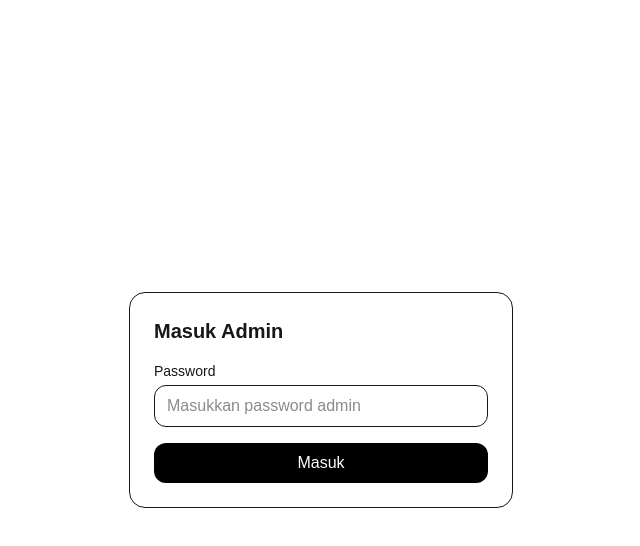
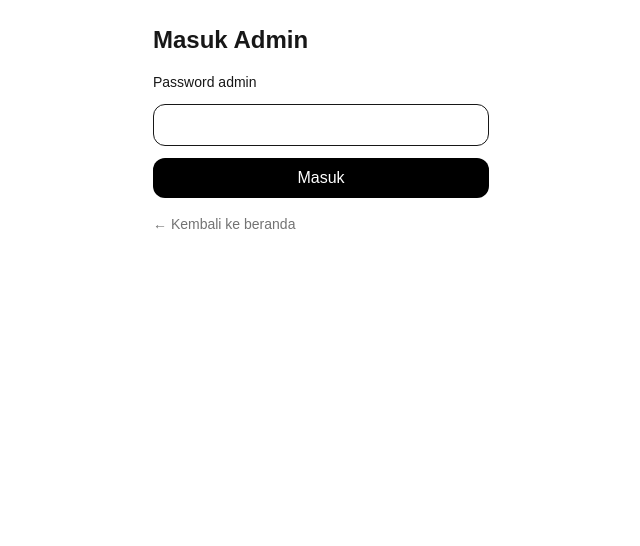
Before and after one commit to mulawarman-admin/museum-mulawarman, a Next.js app: page /login in a window 1280 px wide. Shown: the top 546 px of the page, without its empty margins (319-959 px from the left). Built offline with nearby package versions, Linux system fonts and the light colour scheme.

Commit message:
fix login page and form

```diff
--- /dev/null
+++ b/src/app/login/loginForm.tsx
@@ -0,0 +1,42 @@
+"use client";
+
+import { useState } from "react";
+import Link from "next/link";
+
+export default function LoginForm({ next }: { next: string }) {
+  const [loading, setLoading] = useState(false);
+
+  return (
+    <main className="mx-auto max-w-sm p-6 space-y-4">
+      <h1 className="text-2xl font-bold">Masuk Admin</h1>
+
+      <form
+        action="/api/login"
+        method="POST"
+        onSubmit={() => setLoading(true)}
+        className="space-y-3"
+      >
+        <input type="hidden" name="next" value={next} />
+
+        <label className="block text-sm">Password admin</label>
+        <input
+          name="password"
+          type="password"
+          className="w-full rounded-xl border px-3 py-2"
+          required
+        />
+
+        <button
+          className="w-full rounded-xl bg-black py-2 text-white disabled:opacity-60"
+          disabled={loading}
+        >
+          {loading ? "Memproses…" : "Masuk"}
+        </button>
+      </form>
+
+      <div className="text-sm text-neutral-500">
+        ← <Link href="/">Kembali ke beranda</Link>
+      </div>
+    </main>
+  );
+}
--- a/src/app/login/page.tsx
+++ b/src/app/login/page.tsx
@@ -1,51 +1,12 @@
-"use client";
+import LoginForm from "./loginForm";
 
-import { useSearchParams } from "next/navigation";
-import { useState } from "react";
+export default async function LoginPage({
+  searchParams,
+}: {
+  searchParams: Promise<{ next?: string }>;
+}) {
+  const sp = await searchParams;
+  const next = sp?.next ?? "/admin";
 
-export default function LoginPage() {
-  const sp = useSearchParams();
-  const next = sp.get("next") || "/admin";
-  const err = sp.get("err") === "1";
-  const [pw, setPw] = useState("");
-
-  return (
-    <main className="min-h-screen flex items-center justify-center p-6">
-      <form
-        method="POST"
-        action="/api/login"
-        className="w-full max-w-sm border rounded-2xl p-6 bg-white space-y-4"
-      >
-        <h1 className="text-xl font-bold">Masuk Admin</h1>
-
-        {err && (
-          <div className="text-sm text-red-600">
-            Password salah. Coba lagi.
-          </div>
-        )}
-
-        <input type="hidden" name="next" value={next} />
-
-        <div>
-          <label className="text-sm block mb-1">Password</label>
-          <input
-            name="password"
-            type="password"
-            value={pw}
-            onChange={(e) => setPw(e.target.value)}
-            className="w-full rounded-xl border px-3 py-2"
-            placeholder="Masukkan password admin"
-            required
-          />
-        </div>
-
-        <button
-          className="w-full rounded-xl bg-black text-white py-2"
-          type="submit"
-        >
-          Masuk
-        </button>
-      </form>
-    </main>
-  );
+  return <LoginForm next={next} />;
 }
--- a/src/app/page.tsx
+++ b/src/app/page.tsx
@@ -1,8 +1,8 @@
 export default function HomePage() {
   return (
     <main
-      className="min-h-screen flex flex-col items-left justify-left bg-cover bg-left text-white"
-      style={{ backgroundImage: "url('/museum_mulawarman_1200.jpg')" }}
+      className="min-h-screen flex flex-col items-left justify-left bg-cover bg-left text-black"
+      style={{ backgroundImage: "url('/museumm.jpg')" }}
     >
       <div className="bg-opacity-50 p-8 rounded-lg text-left">
         <h1 className="text-4xl font-bold mb-4">Selamat Datang di</h1>
@@ -13,13 +13,13 @@ export default function HomePage() {
         <div className="flex gap-4">
           <a
             href="/koleksi"
-            className="px-6 py-3 bg-white text-black rounded-lg hover:bg-gray-200 transition"
+            className="px-6 py-3 bg-white border border-bg-white text-black rounded-lg hover:bg-gray-200 transition"
           >
             Lihat Koleksi
           </a>
           <a
             href="/admin"
-            className="px-6 py-3 bg-transparent border border-white rounded-lg hover:bg-white hover:text-black transition"
+            className="px-6 py-3 bg-white border border-black rounded-lg hover:bg-white hover:text-black transition"
           >
             Masuk Admin
           </a>
```
Also changed, not shown: public/museum.jpg (added), public/museumm.jpg (added).
